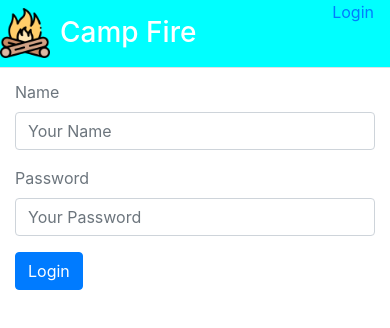
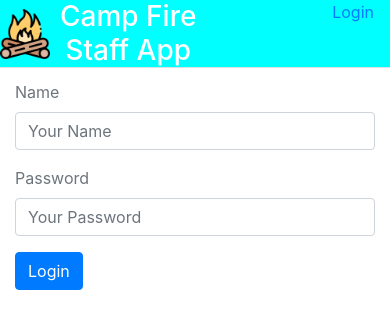
Before and after one commit to justinwilliamsrva/SummerCampApp, a React (Create React App) app in the folder client/: page /login in a window 390 px wide. Shown: the top 328 px of the page. Built offline with nearby package versions, Linux system fonts and the light colour scheme.

Commit message:
fixed heading break

```diff
--- a/client/src/Nav.css
+++ b/client/src/Nav.css
@@ -16,3 +16,11 @@ h3 {
 h3 {
     margin-left: 10px;
 }
+
+@media only screen and (max-width: 410px) {
+    #heading {
+        /* display: none; */
+        /* font-size: medium; */
+        display: block;
+    }
+}
--- a/client/src/Nav.js
+++ b/client/src/Nav.js
@@ -7,7 +7,7 @@ const Nav = ({ history }) => {
     return (
         <nav id="nav"className="nav nav-tabs">
             <img src="/fire1.png" width="50" height="50" />
-            <h3>Camp Fire</h3>
+            <h3>Camp Fire<span id="heading"> Staff App</span></h3>
 
             <ul className="nav ml-auto">
                 {!getUser() && (
```
